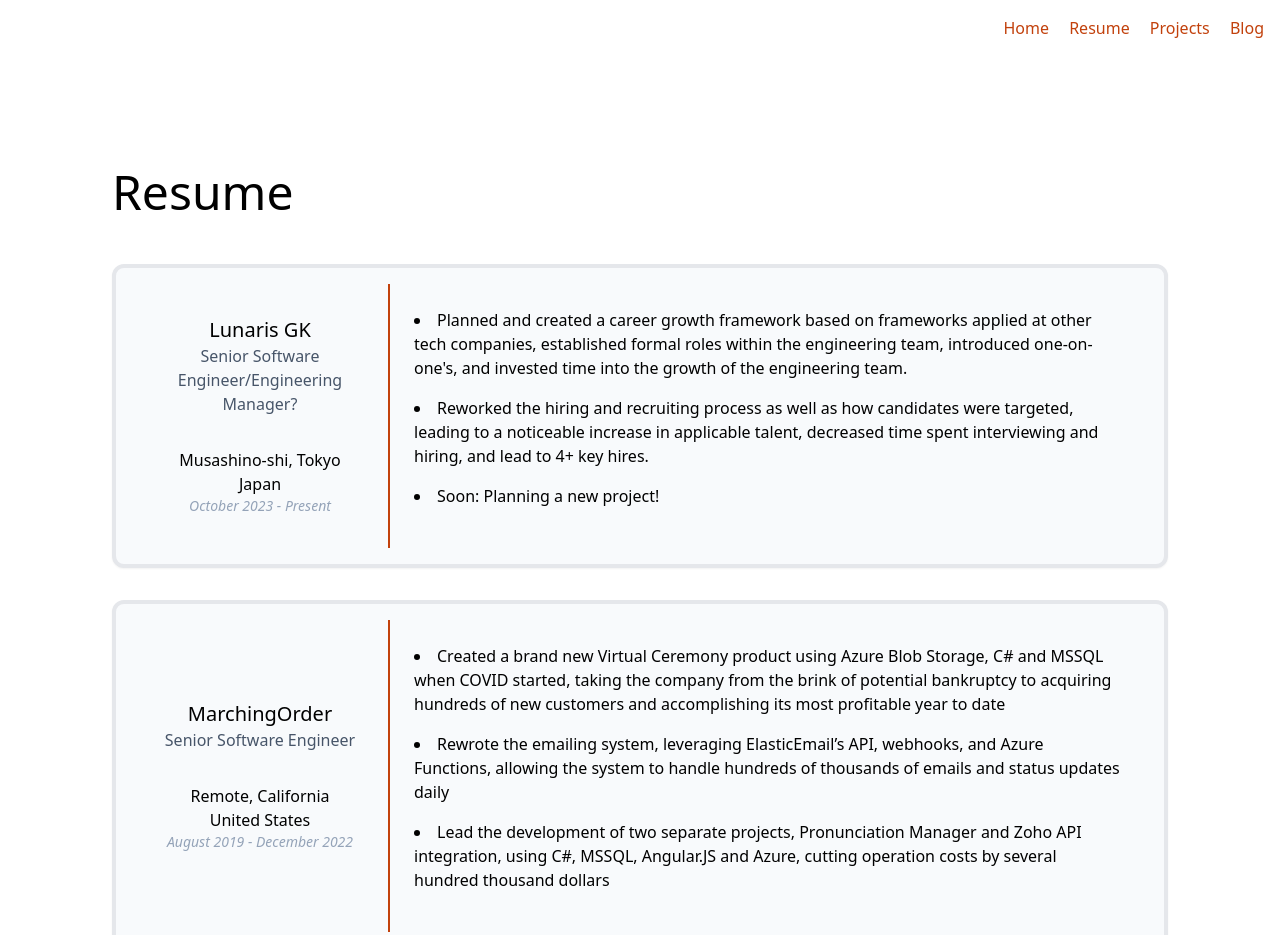
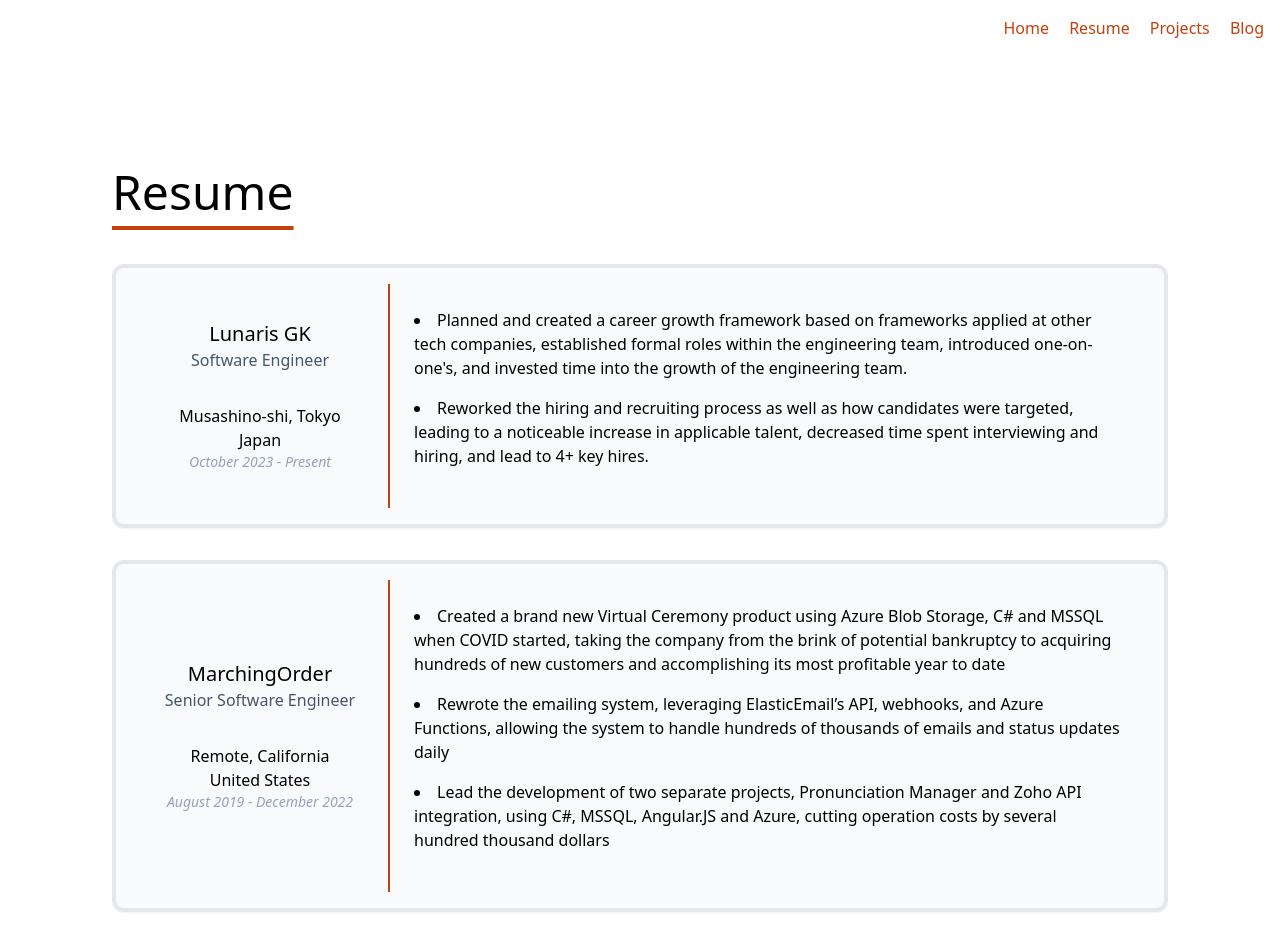
Before and after one commit to cmcclain89/namakemono.dev, an Astro site: page /resume in a window 1280 px wide. Shown: the top 935 px of the page. Built offline with nearby package versions, Linux system fonts and the light colour scheme; Astro itself is replaced by a stand-in of ours.

Commit message:
content update

```diff
--- a/src/layouts/BaseLayout.astro
+++ b/src/layouts/BaseLayout.astro
@@ -21,7 +21,11 @@ const { pageTitle, pageHeader } = Astro.props;
   <body class="h-full flex flex-col">
     <Header />
     <div class="md:p-28 p-4 flex-[1_0_auto]">
-            <h1 class="text-5xl pb-12">{pageHeader}</h1>
+      <h1
+        class="text-5xl pb-12 underline underline-offset-[16px] decoration-4 decoration-orange-700"
+      >
+        {pageHeader}
+      </h1>
       <slot />
     </div>
     <Footer />
--- a/src/pages/resume.astro
+++ b/src/pages/resume.astro
@@ -5,7 +5,7 @@ import ResumeItem from "../components/ResumeItem.astro";
 const resumeData = [
   {
     company: "Lunaris GK",
-        position: "Senior Software Engineer/Engineering Manager?",
+    position: "Software Engineer",
     city: "Musashino-shi",
     state: "Tokyo",
     country: "Japan",
@@ -14,7 +14,6 @@ const resumeData = [
     details: [
       "Planned and created a career growth framework based on frameworks applied at other tech companies, established formal roles within the engineering team, introduced one-on-one's, and invested time into the growth of the engineering team.",
       "Reworked the hiring and recruiting process as well as how candidates were targeted, leading to a noticeable increase in applicable talent, decreased time spent interviewing and hiring, and lead to 4+ key hires.",
-            "Soon: Planning a new project!",
     ],
   },
   {
```
Lines whose indentation alone changed are shown as unchanged.
